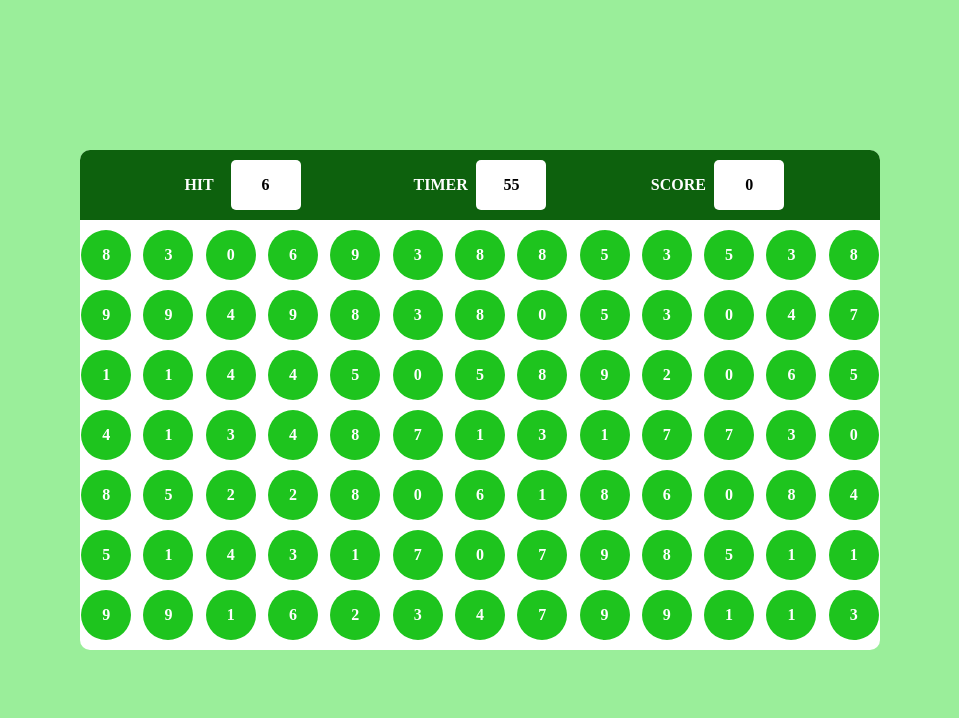
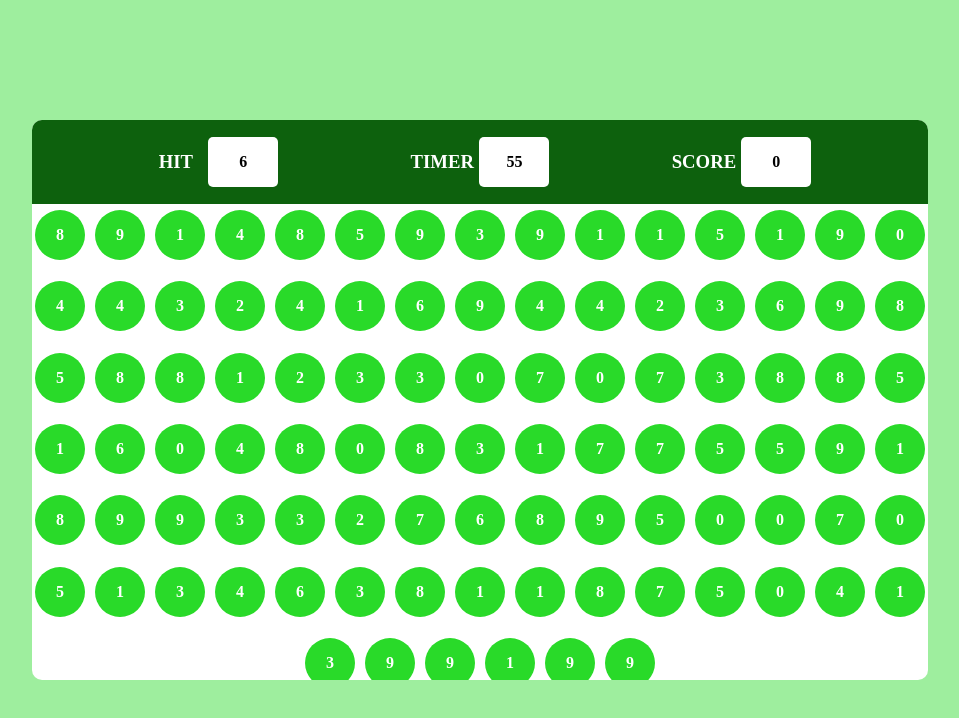
Before and after one commit to GitVishu/Bubble-Game, a plain HTML site: page index.html in a window 1280 px wide. Shown: the whole page, without its empty margins (160-1119 px from the left). Drawn offline with Linux system fonts and the light colour scheme.

Commit message:
Updated one

```diff
--- a/index.html
+++ b/index.html
@@ -10,13 +10,13 @@
     <div id="center">
         <div id="top">
             <div  class="box">
-                HIT <div id="box1"></div>
+                <h3>HIT</h3> <div id="box1"></div>
             </div>
             <div  class="box">
-                TIMER <div id="box2">60</div>
+                <h3>TIMER</h3> <div id="box2">60</div>
             </div>
             <div  class="box">
-                SCORE <div id="box3">0</div>
+                <h3>SCORE</h3> <div id="box3">0</div>
             </div>
         </div>
         <div id="mid">
--- a/script.js
+++ b/script.js
@@ -9,7 +9,7 @@ function increaseScore(){
 function makeBubble(){
     var clutter = " "
 
-    for(var i =1 ; i<=91 ; i++){
+    for(var i =1 ; i<=96 ; i++){
         var num = Math.floor(Math.random()*10)
         clutter += `<div id="bubble">${num}</div>`
     }
@@ -23,7 +23,8 @@ function runTimer(){
             }
             else{
                 clearInterval(interval)
-                document.querySelector("#mid").innerHTML = ` <h1>SCORE : ${score}</h1> <h1> GAME OVER </h1>`
+                document.querySelector("#mid").innerHTML = ` <h1>SCORE : ${score}</h1><h1> GAME OVER </h1>`
+                document.querySelector("#mid").style.flexDirection = "column"
             }
         },1000)
 
--- a/style.css
+++ b/style.css
@@ -6,21 +6,21 @@
 html,body{
     width: 100vw;
     height: 100vh;
-    background-color: rgb(154, 238, 154);
+    background-color: rgb(158, 238, 158);
     display: flex;
     justify-content: center;
     align-items: center;
 }
 #center{
-    height: 500px;
+    height: 70%;
     border-radius: 10px;
-    width: 800px;
+    width: 70%;
     background-color: white;
     overflow: hidden;
     /* border: 2px solid black; */
 }
 #top{
-    height: 70px;
+    height: 15%;
     width: 100%;
     color: white;
     background-color: rgb(13, 97, 13);
@@ -38,6 +38,7 @@ html,body{
     justify-content: center;
     align-items: center;
     justify-content: space-evenly;
+
 }
 
 #box1, #box2 , #box3{
@@ -51,16 +52,13 @@ html,body{
     background-color: white;
 }
 #mid{
-    width: 100%;
+     width: 100%;
     height: calc(100% - 70px);
-    /* background-color: red; */
     display: flex;
-    flex-direction: column;
     justify-content: center;
     align-items: center;
     flex-wrap: wrap;
     gap: 10px;
-    overflow: hidden;
 }
 #bubble{
     display: flex;
@@ -70,10 +68,24 @@ html,body{
     height: 50px;
     width: 50px;
     color: white;
-    background-color: rgb(30, 196, 30);
+    background-color: rgb(41, 218, 41);
     border-radius: 50%;
 }
+
+
 #bubble:hover{
     cursor: pointer;
     background-color:  rgb(24, 151, 24);
 }
+h3{
+    text-align: center;
+    /* border: 2px solid black; */
+}
+
+@media (max-width: 600px ) {
+
+    .box{
+        flex-direction: column;
+    }
+
+}
```
